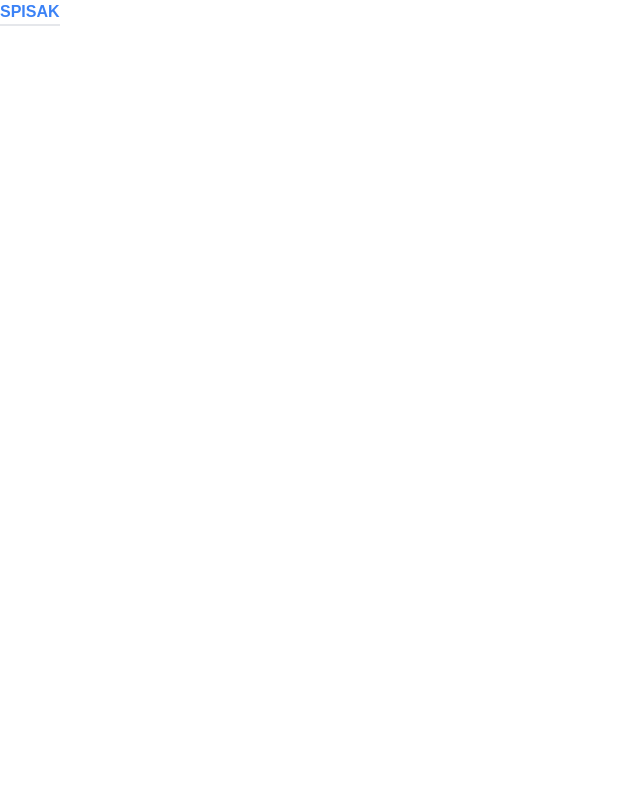
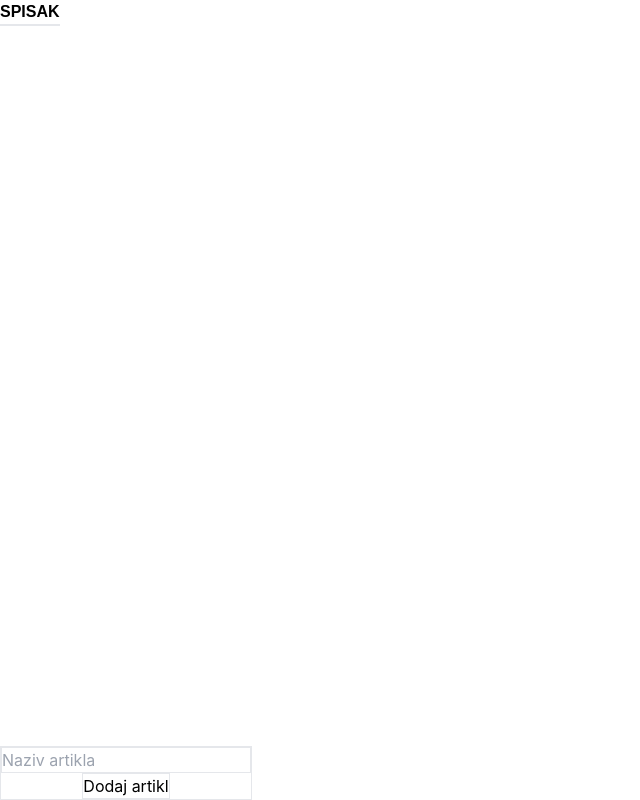
Before and after one commit to stefan-pribicevic23/my-list-app, a React (Create React App) app: page /articles in a window 1280 px wide. Shown: the whole page, without its empty margins (0-640 px from the left). Built offline with nearby package versions, Linux system fonts and the light colour scheme; a web font is replaced by a local one.

Commit message:
Items page introduced.

```diff
--- a/src/App.jsx
+++ b/src/App.jsx
@@ -29,7 +29,7 @@ function App() {
       <Routes>
         {
           routes.map(({ path, component }) => (
-            <Route path={path} element={component} />
+            <Route key={path} path={path} element={component} />
           ))
         }
       </Routes>
--- a/src/components/Header.jsx
+++ b/src/components/Header.jsx
@@ -9,7 +9,7 @@ const Header = ({ isOpen, setIsOpen, navMenuItems }) => (
         setIsOpen(!isOpen);
       }}
     />
-    <div className="font-nanum-brush-scipt text-[35px] font-bold text-blue-500 uppercase">
+    <div className="font-nanum-brush-scipt text-[35px] font-bold uppercase">
       <Link to='/'>spisak</Link>
     </div>
     <NavMenu isOpen={isOpen} items={navMenuItems} onItemClick={() => { setIsOpen(false) }} />
--- /dev/null
+++ b/src/components/Item/AddItem.jsx
@@ -0,0 +1,30 @@
+import { useState } from "react";
+
+const AddItem = ({ addItem }) => {
+  const [inputText, setInputText] = useState('');
+
+  return (
+    <div className="fixed bottom-0 w-[100%] border flex flex-col items-center p-[15px]">
+      <input
+        className="border mb-[10px] w-[80%] px-[5px]"
+        type="text"
+        placeholder="Naziv artikla"
+        onChange={(e) => {
+          setInputText(e.target.value);
+        }}
+        value={inputText}
+      />
+      <button
+        className="border p-[10px]"
+        onClick={() => {
+          addItem(inputText);
+          setInputText('');
+        }}
+      >
+        Dodaj artikl
+      </button>
+    </div>
+  );
+}
+
+export default AddItem;
--- /dev/null
+++ b/src/components/Item/Item.jsx
@@ -0,0 +1,7 @@
+const Item = ({ name }) => (
+  <div className="text-center font-nanum-brush-scipt text-[30px]">
+    {name}
+  </div>
+);
+
+export default Item;
--- a/src/pages/Items.jsx
+++ b/src/pages/Items.jsx
@@ -1,8 +1,19 @@
+import { useSelector, useDispatch } from "react-redux";
+import { addItem } from '../store/items';
+import AddItem from "../components/Item/AddItem";
+import Item from "../components/Item/Item";
+
 const Items = () => {
+  const items = useSelector((state) => state.itemsReducer);
+  const dispatch = useDispatch();
+
   return (
-    <div>
-      Items
-    </div>
+    <>
+      <div className="pt-[50px]">
+        {items.map(item => <Item key={item} name={item} />)}
+      </div>
+      <AddItem addItem={(item) => dispatch(addItem({ item }))} />
+    </>
   );
 };
 
--- a/src/store/items.js
+++ b/src/store/items.js
@@ -5,7 +5,7 @@ const itemsSlice = createSlice({
   initialState: [],
   reducers: {
     addItem(state, action) {
-      state.push(action.item);
+      state.push(action.payload.item);
     },
     removeItem(state, action) {
       const removeItemIndex = state.indexOf(action.item);
```
